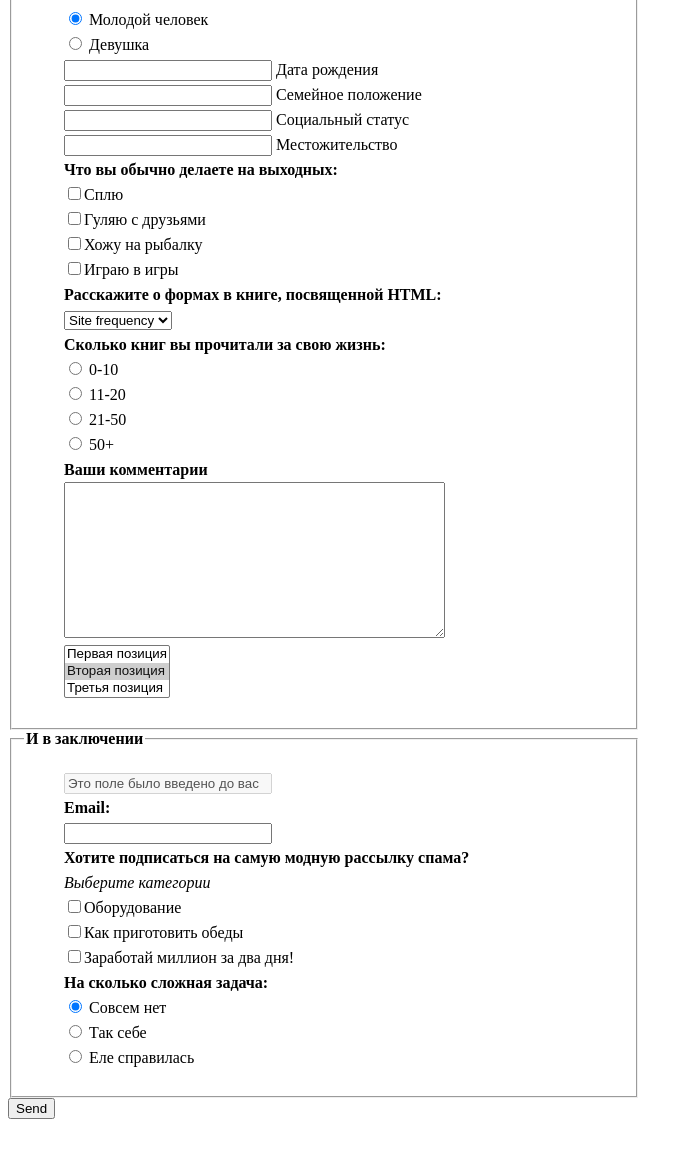
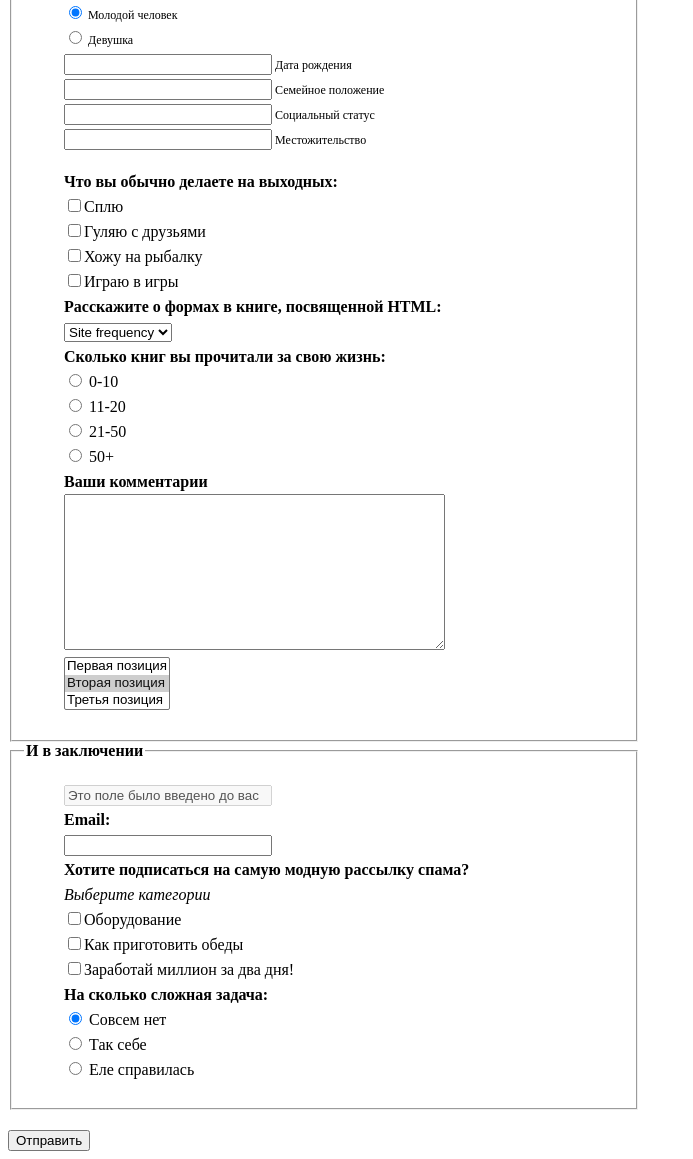
Before and after one commit to marina1991alex/homework3, a plain HTML site: page forms/index.html in a window 1280 px wide. Shown: the part 361-1520 px from the top of the page, without its empty margins (0-693 px from the left). Before the commit the page ends 1488 px from the top, so only its background shows below. Drawn offline with Linux system fonts and the light colour scheme.

Commit message:
Initial commit

```diff
--- a/forms/index.html
+++ b/forms/index.html
@@ -12,7 +12,7 @@
 			<p>Попробуйте создать аналогичную форму. Для целей демонстрации вполне подойдут и вымышленные.</p>
 		</div>
 			<div id="content">
-			<form action="#" method="POST">
+				<form action="#" method="GET">
 				<div>
 				<input type="hidden" id="token" value="data">
 				</div>
@@ -43,7 +43,7 @@
 					</fieldset>
 					<fieldset>
 					<legend>Подробнее о себе</legend>
-					<ul>
+						<ul class="about">
 							<li>
 								<input type="radio" id="male" checked>
 								<label for="male">Молодой человек</label>
@@ -68,6 +68,8 @@
 								<input type="text" id="address" value="">
 								<label for="address">Местожительство</label>
 							</li>
+						</ul>
+						<ul>
 							<li class="bold_title">Что вы обычно делаете на выходных:</li>
 							<li>
 								<label>
@@ -165,7 +167,7 @@
 						</ul>
 					</fieldset>
 					<div id="footer">
-				<input type="submit" value="Send">
+					<input type="submit" value="Отправить" class="send">
 					</div>
 			</form>
 		</div>
--- a/forms/style.css
+++ b/forms/style.css
@@ -17,3 +17,9 @@ form {
 .italic_title {
 	font-style: italic;
 }
+.about {
+	font-size: 12px;
+}
+.send {
+	margin-top: 20px;
+}
```
Also changed, not shown: index.html (+4 -2 lines). Lines whose indentation alone changed are shown as unchanged.
